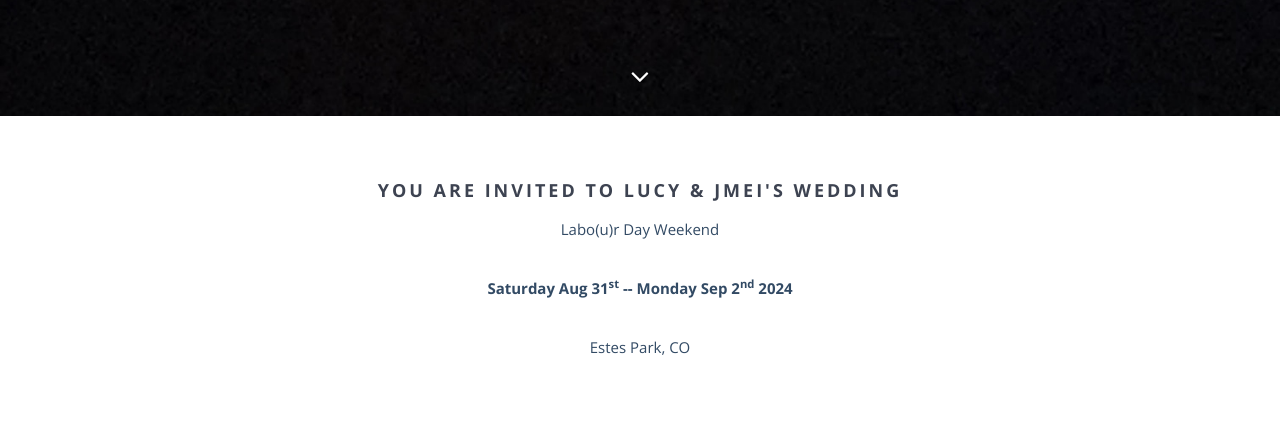
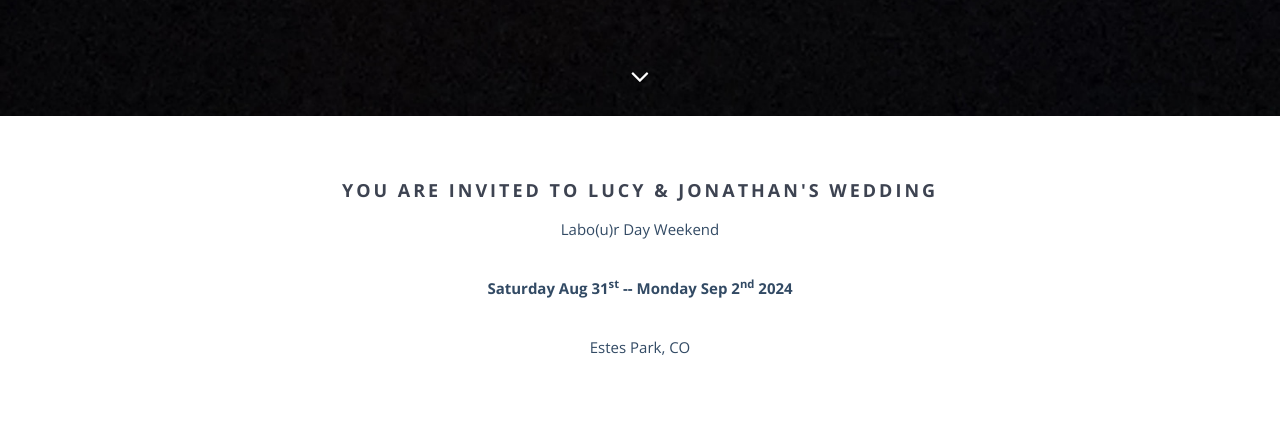
Before and after one commit to plum-soup/wedding, a website: page index.html in a window 1280 px wide. Shown: the part 634-1073 px from the top of the page. Drawn offline with nearby package versions, Linux system fonts and the light colour scheme; some packages are replaced by stand-ins of ours; files whose address does not match are found by name.

Commit message:
jmei->jonathan up top

```diff
--- a/index.html
+++ b/index.html
@@ -107,7 +107,7 @@
     <div class="container">
         <div class="row">
             <div class="col-md-12 text-center">
-                <h3>You are invited to Lucy & JMei's wedding</h3>
+                <h3>You are invited to Lucy & Jonathan's wedding</h3>
                 <p>Labo(u)r Day Weekend</p>
                 <p><b>Saturday Aug 31<sup>st</sup> -- Monday Sep 2<sup>nd</sup> 2024</b></p>
                 <p>Estes Park, CO</p>
```
